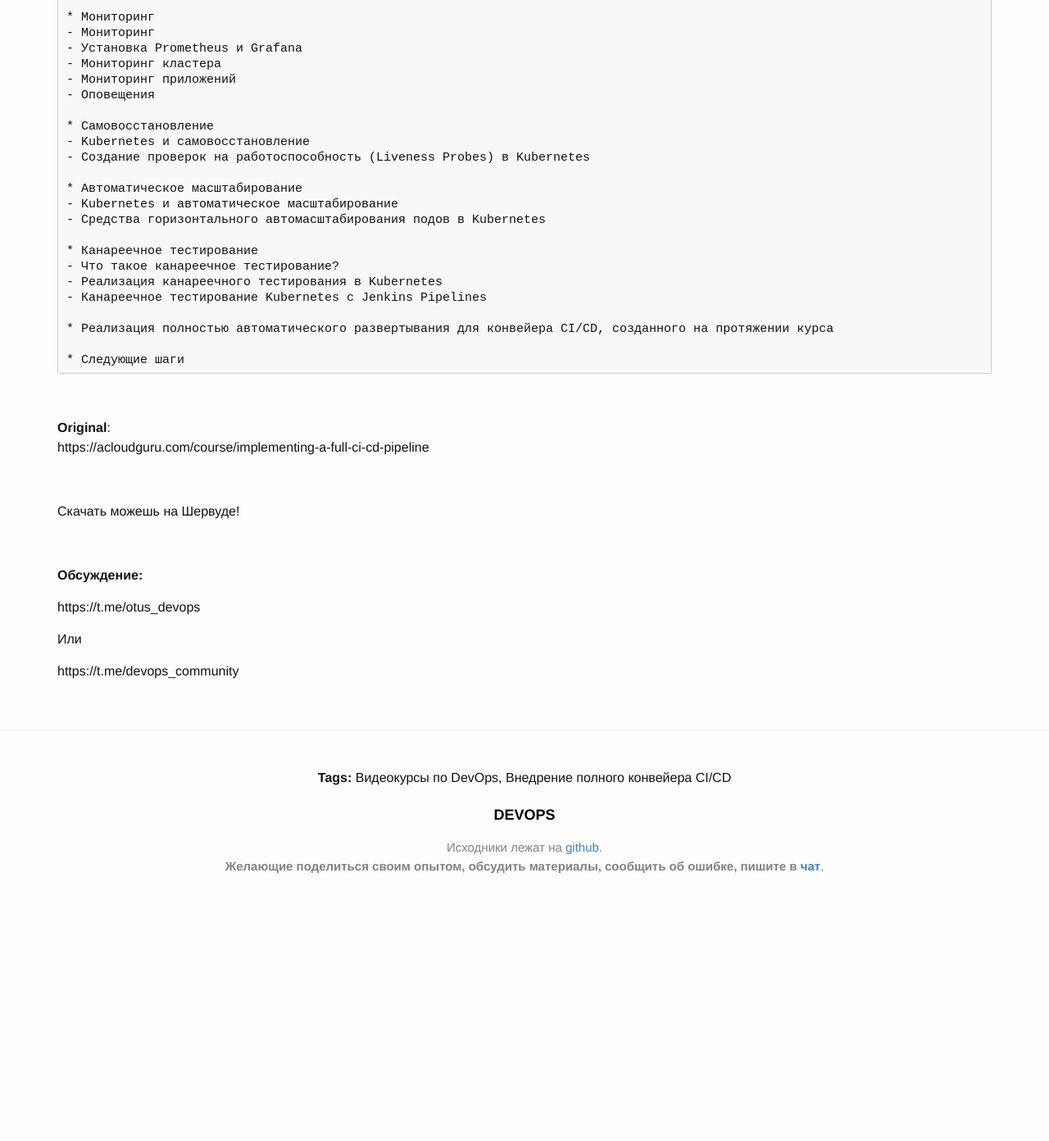
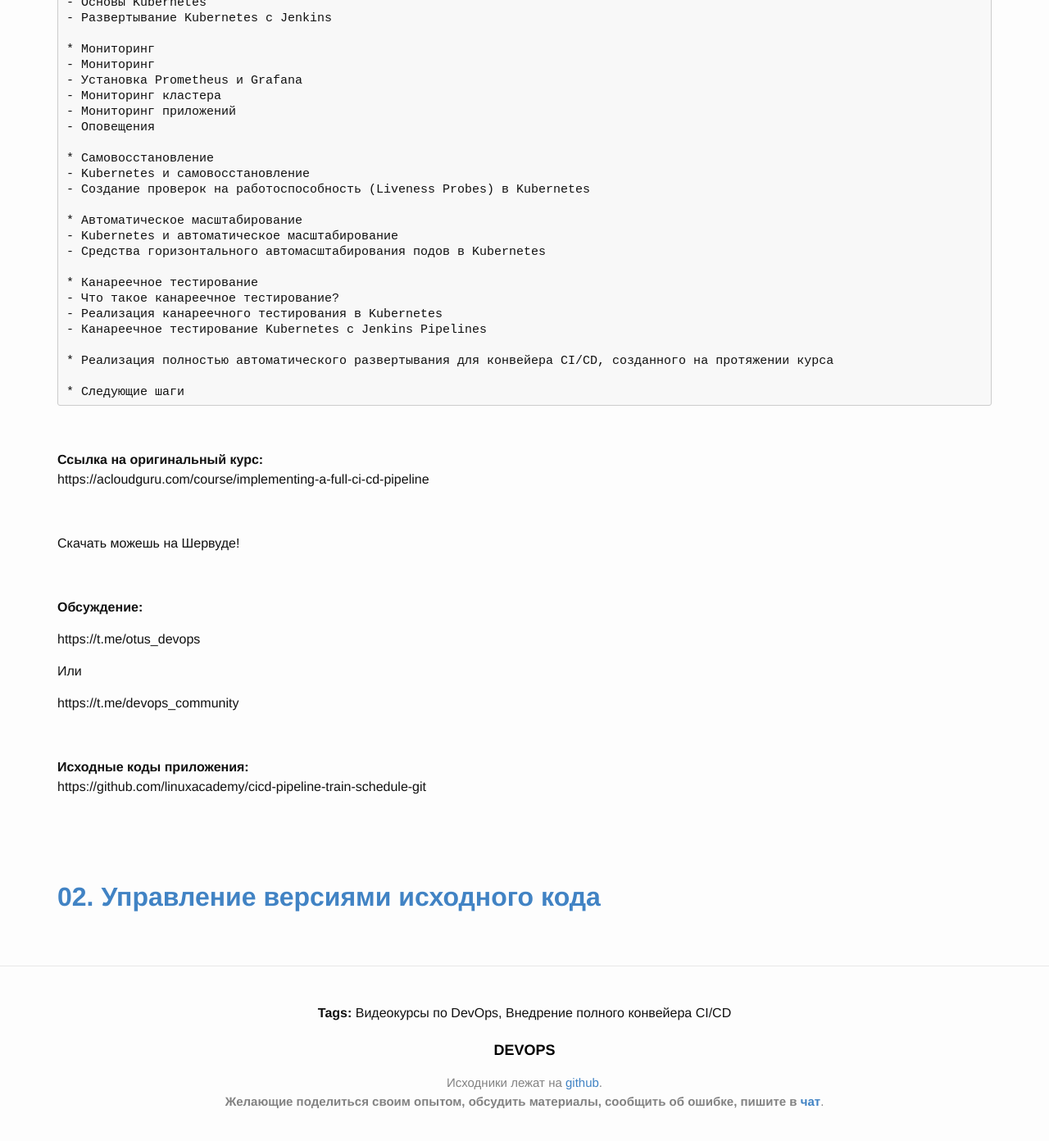
Before and after one commit to webmak1/itsimple.ru, a Jekyll site: the page built from website/03-videos/devops/01-implementing-a-full-ci-cd-pipeline/00-index.md, in a window 1280 px wide and 1400 px high, scrolled down 1338 px. Shown: the top 1392 px of the window at 82% size. Built offline with Jekyll 4.4.1, drawn with Linux system fonts in a browser that asks for light colours; before the commit the page ends 2451 px from its top, so only the background shows below that.

Commit message:
02. Управление версиями исходного кода

````diff
--- a/website/03-videos/devops/01-implementing-a-full-ci-cd-pipeline.md
+++ b/website/03-videos/devops/01-implementing-a-full-ci-cd-pipeline/00-index.md
@@ -23,6 +23,8 @@ permalink: /videos/devops/implementing-a-full-ci-cd-pipeline/
 - Канареечное тестирование
 - Полностью автоматизированное развертывание
 ```
+
+<br/>
 
 **Содержание:**
 
@@ -95,7 +97,7 @@ permalink: /videos/devops/implementing-a-full-ci-cd-pipeline/
 
 <br/>
 
-**Original**:
+**Ссылка на оригинальный курс:**
 https://acloudguru.com/course/implementing-a-full-ci-cd-pipeline
 
 <br/>
@@ -111,3 +113,14 @@ https://t.me/otus_devops
 Или
 
 https://t.me/devops_community
+
+<br/>
+
+**Исходные коды приложения:**
+https://github.com/linuxacademy/cicd-pipeline-train-schedule-git
+
+<br/>
+
+<br/>
+
+## [02. Управление версиями исходного кода](/videos/devops/implementing-a-full-ci-cd-pipeline/source-control-management/)
````
Also changed, not shown: website/03-videos/devops/01-implementing-a-full-ci-cd-pipeline/01-source-control-management.md (added, +39 -0 lines).
